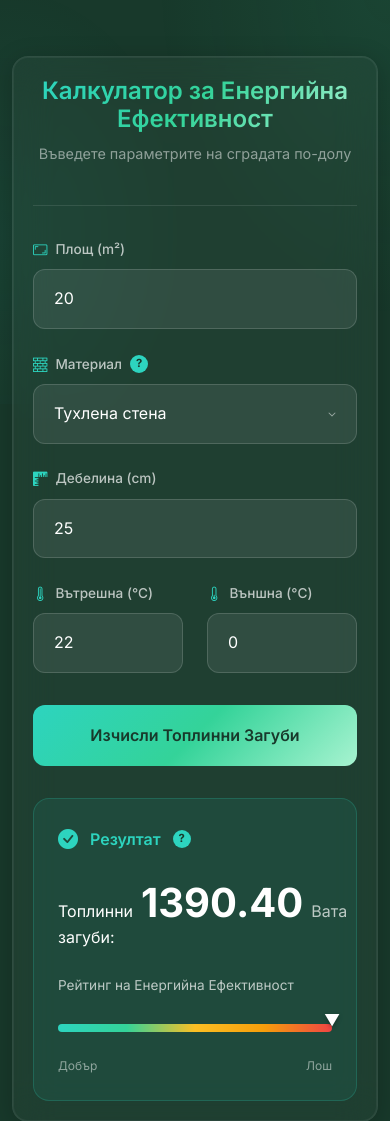
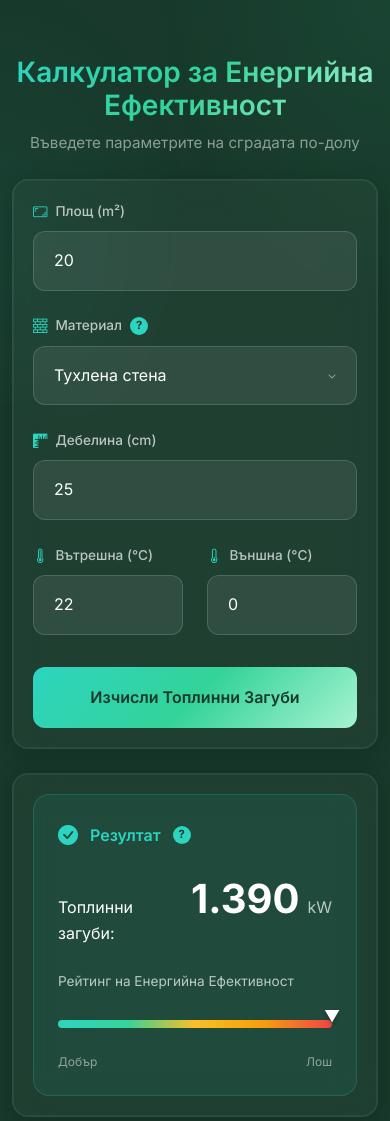
Before and after one commit to kris15kirov/energy-efficiency-calculator, a website with bundled scripts: page public/index.html in a window 390 px wide. Shown: the part 440-1561 px from the top of the page. Built offline with nearby package versions, Linux system fonts and the light colour scheme; no server answers.

Commit message:
feat: Calibrated material thickness limits, kW output, decimal validation, two-column desktop layout
- Added max thickness limits per material (brick/concrete: 40cm, wood/glass wool: 15cm, bitumen: 2cm)
- Changed output from Watts to kilowatts (kW)
- Added decimal input support (e.g., 15.18 or 15,18)
- Added validation for max 2 decimal places with translated warnings
- Block calculation until user fixes invalid input values
- Implemented two-column layout for desktop (form left, result right)
- Mobile layout remains stacked vertically
- Language selection now persists in localStorage

```diff
--- a/public/index.html
+++ b/public/index.html
@@ -65,13 +65,18 @@
     <section class="calculator-section" id="calculator">
         <div class="container">
             <div class="row justify-content-center">
-                <div class="col-lg-6 col-md-8">
-                    <div class="calculator-card">
-                        <div class="card-header-custom">
+                <div class="col-12">
+                    <!-- Calculator Header -->
+                    <div class="calculator-header-section text-center mb-4">
                         <h4 data-i18n="calculator_title">Energy Efficiency Calculator</h4>
                         <p data-i18n="calculator_subtitle">Enter your building parameters below</p>
                     </div>
 
+                    <!-- Two Column Layout for Desktop -->
+                    <div class="calculator-layout">
+                        <!-- Left Column: Form -->
+                        <div class="calculator-form-column">
+                            <div class="calculator-card">
                                 <form id="calcForm">
                                     <!-- Area Input -->
                                     <div class="form-group">
@@ -79,8 +84,8 @@
                                             <i class="bi bi-aspect-ratio"></i>
                                             <span data-i18n="area_label">Area (m²)</span>
                                         </label>
-                                <input type="number" class="form-control-custom" id="inputArea" placeholder="e.g., 50"
-                                    required>
+                                        <input type="number" class="form-control-custom" id="inputArea"
+                                            placeholder="e.g., 50" required>
                                     </div>
 
                                     <!-- Material Select -->
@@ -92,7 +97,8 @@
                                                 title="Select the primary wall material" id="materialTooltip">?</span>
                                         </label>
                                         <select class="form-select-custom" id="inputMaterial" required>
-                                    <option value="" selected disabled data-i18n="select_material_placeholder">Choose
+                                            <option value="" selected disabled data-i18n="select_material_placeholder">
+                                                Choose
                                                 material...</option>
                                             <option value="concrete" data-i18n="material_concrete">Concrete</option>
                                             <option value="brick" data-i18n="material_brick">Brick</option>
@@ -107,9 +113,10 @@
                                             <i class="bi bi-rulers"></i>
                                             <span data-i18n="thickness_label">Thickness (cm)</span>
                                         </label>
-                                <input type="number" class="form-control-custom" id="inputThickness"
-                                    placeholder="e.g., 20" required>
-                                <div id="thicknessWarning" class="form-warning d-none" data-i18n="thickness_warning">
+                                        <input type="text" inputmode="decimal" class="form-control-custom"
+                                            id="inputThickness" placeholder="e.g., 15.50" required>
+                                        <div id="thicknessWarning" class="form-warning d-none"
+                                            data-i18n="thickness_warning">
                                             <i class="bi bi-exclamation-circle"></i> Thickness cannot be negative
                                         </div>
                                     </div>
@@ -144,9 +151,13 @@
                                         <span>Calculate Heat Loss</span>
                                     </button>
                                 </form>
+                            </div>
+                        </div>
 
-                        <!-- Result Section -->
-                        <div class="result-section d-none" id="resultAlert">
+                        <!-- Right Column: Result -->
+                        <div class="calculator-result-column">
+                            <div class="calculator-card result-card">
+                                <div class="result-section" id="resultAlert">
                                     <div class="result-header">
                                         <i class="bi bi-check-circle-fill"
                                             style="color: var(--accent-green); font-size: 1.25rem;"></i>
@@ -162,7 +173,8 @@
                                     </div>
 
                                     <div class="efficiency-section">
-                                <div class="efficiency-label" data-i18n="efficiency_rating">Energy Efficiency Rating
+                                        <div class="efficiency-label" data-i18n="efficiency_rating">Energy Efficiency
+                                            Rating
                                         </div>
                                         <div class="efficiency-bar-container">
                                             <div class="efficiency-bar"></div>
@@ -171,6 +183,8 @@
                                         <div class="efficiency-labels">
                                             <span data-i18n="rating_good">Good</span>
                                             <span data-i18n="rating_poor">Poor</span>
+                                        </div>
+                                    </div>
                                 </div>
                             </div>
                         </div>
--- a/public/script.js
+++ b/public/script.js
@@ -15,13 +15,13 @@ const firebaseConfig = {
 const app = initializeApp(firebaseConfig);
 const db = getFirestore(app);
 
-// Material Database
+// Material Database with calibrated max thickness values
 const materials = [
-    { id: 'concrete', name_en: 'Concrete', name_bg: 'Бетон', lambda: 1.65 },
-    { id: 'brick', name_en: 'Brick wall', name_bg: 'Тухлена стена', lambda: 0.79 },
-    { id: 'bitumen', name_en: 'Bitumen insulation', name_bg: 'Битумна изолация', lambda: 0.27 },
-    { id: 'wood', name_en: 'Wood', name_bg: 'Дърво', lambda: 0.13 },
-    { id: 'glass_wool', name_en: 'Glass wool', name_bg: 'Стъклена вата', lambda: 0.04 }
+    { id: 'concrete', name_en: 'Concrete', name_bg: 'Бетон', lambda: 1.65, maxThickness: 40 },
+    { id: 'brick', name_en: 'Brick wall', name_bg: 'Тухлена стена', lambda: 0.79, maxThickness: 40 },
+    { id: 'bitumen', name_en: 'Bitumen insulation', name_bg: 'Битумна изолация', lambda: 0.27, maxThickness: 2 },
+    { id: 'wood', name_en: 'Wood', name_bg: 'Дърво', lambda: 0.13, maxThickness: 15 },
+    { id: 'glass_wool', name_en: 'Glass wool', name_bg: 'Стъклена вата', lambda: 0.04, maxThickness: 15 }
 ];
 
 // Translations
@@ -46,9 +46,12 @@ const translations = {
         calculate_btn: 'Calculate Heat Loss',
         result_heading: 'Result',
         heat_loss_label: 'Heat Loss:',
-        watts_unit: 'Watts',
+        watts_unit: 'kW',
         fill_all_fields: 'Please fill in all fields correctly.',
+        thickness_max_warning: 'Maximum thickness for this material is {max} cm',
+        thickness_exceeded_note: 'Value has been adjusted to the maximum.',
         thickness_warning: 'Thickness cannot be negative',
+        decimal_places_warning: 'Maximum 2 digits after the decimal point allowed',
         conductivity_tooltip: 'The ability of a material to transfer heat. Lower values = better insulation.',
         heat_loss_tooltip: 'The amount of energy escaping through the wall in Watts.',
         efficiency_rating: 'Energy Efficiency Rating',
@@ -85,9 +88,12 @@ const translations = {
         calculate_btn: 'Изчисли Топлинни Загуби',
         result_heading: 'Резултат',
         heat_loss_label: 'Топлинни загуби:',
-        watts_unit: 'Вата',
+        watts_unit: 'kW',
         fill_all_fields: 'Моля, попълнете всички полета правилно.',
+        thickness_max_warning: 'Максимална дебелина за избрания материал: {max} cm',
+        thickness_exceeded_note: 'Стойността е коригирана до максимума.',
         thickness_warning: 'Дебелината не може да бъде отрицателна',
+        decimal_places_warning: 'Максимум 2 цифри след десетичната запетая',
         conductivity_tooltip: 'Способността на материала да пренася топлина. По-ниски стойности = по-добра изолация.',
         heat_loss_tooltip: 'Количеството енергия, излизащо през стената във Ватове.',
         efficiency_rating: 'Рейтинг на Енергийна Ефективност',
@@ -106,7 +112,8 @@ const translations = {
     }
 };
 
-let currentLang = 'bg'; // Default to Bulgarian
+// Load saved language from localStorage, default to Bulgarian
+let currentLang = localStorage.getItem('selectedLang') || 'bg';
 
 // DOM Elements
 const materialSelect = document.getElementById('inputMaterial');
@@ -144,6 +151,7 @@ document.addEventListener('DOMContentLoaded', () => {
 // Event Listeners
 langToggleBtn.addEventListener('click', () => {
     currentLang = currentLang === 'en' ? 'bg' : 'en';
+    localStorage.setItem('selectedLang', currentLang);
     updateLanguage(currentLang);
 });
 
@@ -253,7 +261,9 @@ function populateMaterials() {
 function calculateHeatLoss() {
     const area = parseFloat(document.getElementById('inputArea').value);
     const materialId = document.getElementById('inputMaterial').value;
-    const thicknessCm = parseFloat(document.getElementById('inputThickness').value);
+    // Support both dot and comma as decimal separator
+    const thicknessInput = document.getElementById('inputThickness').value.replace(',', '.');
+    const thicknessCm = parseFloat(thicknessInput);
     const tempIn = parseFloat(document.getElementById('inputTempIn').value);
     const tempOut = parseFloat(document.getElementById('inputTempOut').value);
 
@@ -267,24 +277,52 @@ function calculateHeatLoss() {
     const material = materials.find(m => m.id === materialId);
     if (!material) return;
 
+    // Validate thickness against material-specific max
+    const warning = document.getElementById('thicknessWarning');
+
+    // Check for more than 2 decimal places
+    const decimalMatch = thicknessInput.match(/[.,](\d+)/);
+    if (decimalMatch && decimalMatch[1].length > 2) {
+        warning.innerHTML = `<i class="bi bi-exclamation-circle"></i> ${translations[currentLang].decimal_places_warning}`;
+        warning.classList.remove('d-none');
+        return; // Block calculation until user fixes the input
+    }
+
+    // Round to 2 decimal places
+    const thicknessRounded = Math.round(thicknessCm * 100) / 100;
+    let usedThickness = thicknessRounded;
+
+    if (thicknessRounded > material.maxThickness) {
+        const warningMsg = translations[currentLang].thickness_max_warning.replace('{max}', material.maxThickness);
+        warning.innerHTML = `<i class="bi bi-exclamation-circle"></i> ${warningMsg}`;
+        warning.classList.remove('d-none');
+        return; // Block calculation until user adjusts the value
+    } else if (thicknessRounded <= 0) {
+        warning.innerHTML = `<i class="bi bi-exclamation-circle"></i> ${translations[currentLang].thickness_warning}`;
+        warning.classList.remove('d-none');
+        return;
+    } else {
+        warning.classList.add('d-none');
+    }
+
     // Formulas
-    const thicknessM = thicknessCm / 100; // Convert cm to m
+    const thicknessM = usedThickness / 100; // Convert cm to m
     const R = thicknessM / material.lambda; // Resistance
     const U = 1 / R; // Transmittance
     const deltaT = Math.abs(tempIn - tempOut); // Temperature Difference
-    const heatLoss = U * area * deltaT; // Heat Loss
+    const heatLossWatts = U * area * deltaT; // Heat Loss in Watts
+    const heatLossKW = heatLossWatts / 1000; // Convert to kilowatts
 
-    // Output
-    resultValue.textContent = heatLoss.toFixed(2);
-    resultAlert.classList.remove('d-none');
+    // Output in kW
+    resultValue.textContent = heatLossKW.toFixed(3);
 
-    // Update Efficiency Bar
-    updateEfficiencyBar(heatLoss);
+    // Update Efficiency Bar (using kW values)
+    updateEfficiencyBar(heatLossKW);
 
     // Save to Cloud
     saveCalculation({
         material: material.name_en, // Saving English name for consistency
-        loss: parseFloat(heatLoss.toFixed(2)),
+        loss: parseFloat(heatLossKW.toFixed(3)),
         date: new Date()
     });
 }
@@ -302,18 +340,18 @@ async function saveCalculation(data) {
     }
 }
 
-function updateEfficiencyBar(heatLoss) {
+function updateEfficiencyBar(heatLossKW) {
     const indicator = document.getElementById('efficiencyIndicator');
     let percentage = 0;
 
-    // Logic: < 50W = 0% (Green), > 200W = 100% (Red)
-    if (heatLoss <= 50) {
+    // Logic: < 0.05 kW (50W) = 0% (Green), > 0.2 kW (200W) = 100% (Red)
+    if (heatLossKW <= 0.05) {
         percentage = 0;
-    } else if (heatLoss >= 200) {
+    } else if (heatLossKW >= 0.2) {
         percentage = 100;
     } else {
-        // Interpolate between 50 and 200
-        percentage = ((heatLoss - 50) / (200 - 50)) * 100;
+        // Interpolate between 0.05 and 0.2 kW
+        percentage = ((heatLossKW - 0.05) / (0.2 - 0.05)) * 100;
     }
 
     indicator.style.left = `${percentage}%`;
--- a/public/styles.css
+++ b/public/styles.css
@@ -814,6 +814,56 @@ body::before {
 }
 
 /* ==========================================
+   Two-Column Calculator Layout
+   ========================================== */
+.calculator-header-section h4 {
+    font-size: 1.75rem;
+    font-weight: 600;
+    background: var(--accent-gradient);
+    -webkit-background-clip: text;
+    -webkit-text-fill-color: transparent;
+    background-clip: text;
+}
+
+.calculator-header-section p {
+    color: var(--text-muted);
+    font-size: 0.95rem;
+}
+
+.calculator-layout {
+    display: grid;
+    grid-template-columns: 1fr 1fr;
+    gap: 2rem;
+    align-items: start;
+}
+
+.calculator-form-column,
+.calculator-result-column {
+    width: 100%;
+}
+
+.result-card {
+    position: sticky;
+    top: 100px;
+}
+
+.result-card .result-section {
+    margin-top: 0;
+}
+
+/* Mobile: Stack columns */
+@media (max-width: 991px) {
+    .calculator-layout {
+        grid-template-columns: 1fr;
+        gap: 1.5rem;
+    }
+
+    .result-card {
+        position: static;
+    }
+}
+
+/* ==========================================
    Utility Classes
    ========================================== */
 .d-none {
@@ -831,3 +881,7 @@ body::before {
 .mt-4 {
     margin-top: 1.5rem;
 }
+
+.mb-4 {
+    margin-bottom: 1.5rem;
+}
```
Lines whose indentation alone changed are shown as unchanged.
